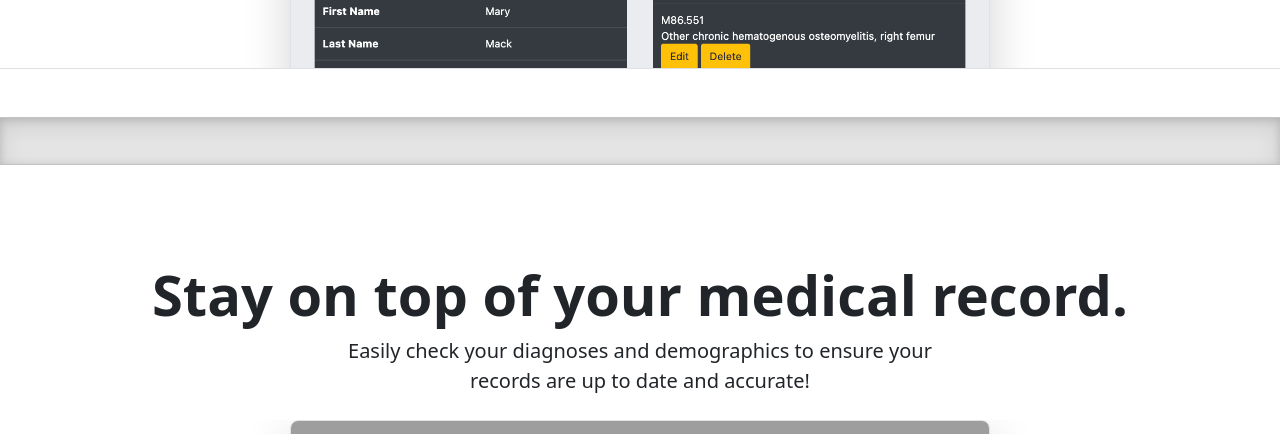
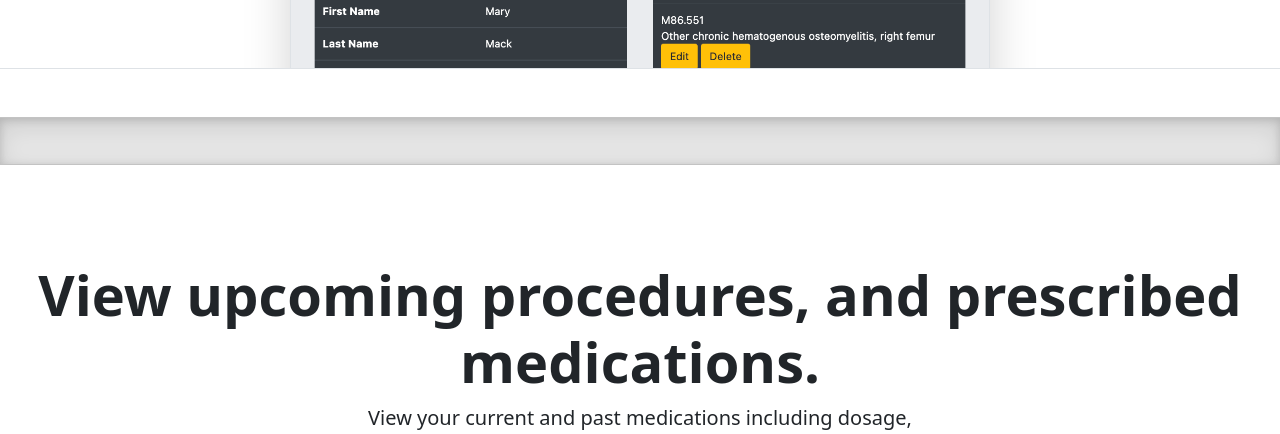
Before and after one commit to israelmiller/PssP-Enhancements, a Flask app: page / in a window 1280 px wide. Shown: the part 989-1423 px from the top of the page. Run offline with Flask 2, Linux system fonts and the light colour scheme; parts of the project's set-up code (start-up, migrations or seed data) failed here and were passed over; some libraries are stand-ins or nearby versions; grey boxes are pictures that could not be loaded.

Commit message:
completed

```diff
--- a/templates/landing.html
+++ b/templates/landing.html
@@ -115,13 +115,13 @@
   <div class="b-example-divider"></div>
 
   <div class="px-4 pt-5 my-5 text-center border-bottom">
-    <h1 class="display-4 fw-bold">Stay on top of your medical record. </h1>
+    <h1 class="display-4 fw-bold">View upcoming procedures, and prescribed medications. </h1>
     <div class="col-lg-6 mx-auto">
-      <p class="lead mb-4">Easily check your diagnoses and demographics to ensure your records are up to date and accurate!</p>
+      <p class="lead mb-4">View your current and past medications including dosage, prescription dates, remaining refills, and prescriber information.</p>
     </div>
     <div class="overflow-hidden" style="max-height: 30vh;">
       <div class="container px-5">
-        <img src="https://github.com/israelmiller/PssP-Enhancements/blob/main/templates/assets/medciations_procedures.png?raw=true" class="img-fluid border rounded-3 shadow-lg mb-4" alt="Example image" width="700" height="500" loading="lazy">
+        <img src="https://github.com/israelmiller/PssP-Enhancements/blob/main/templates/assets/medications_procedures.png?raw=true" class="img-fluid border rounded-3 shadow-lg mb-4" alt="Example image" width="700" height="500" loading="lazy">
       </div>
     </div>
   </div>
```
